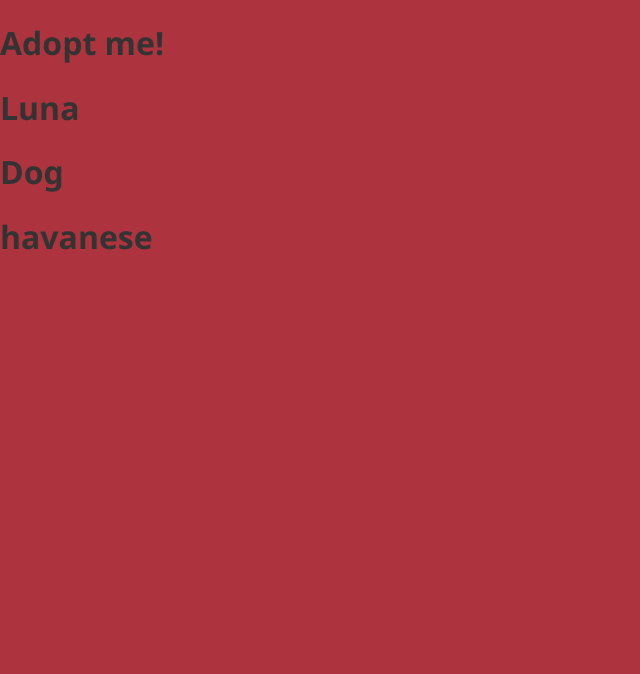
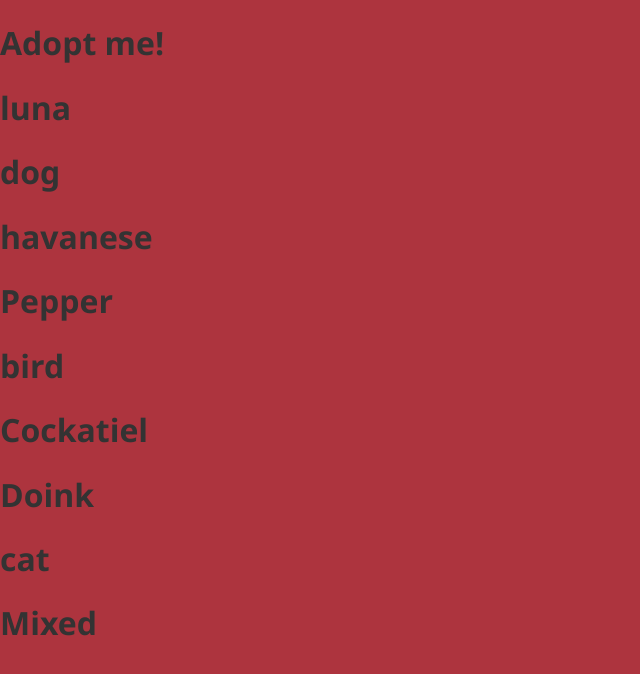
Before and after one commit to choiwa/understanding-react, a React (Vite) app: page / in a window 1280 px wide. Shown: the top 674 px of the page, without its empty margins (0-640 px from the left). Built offline with nearby package versions, Linux system fonts and the light colour scheme.

Commit message:
convert React.createElement to jsx

```diff
--- a/src/App.js
+++ b/src/App.js
@@ -4,14 +4,23 @@ import Pet from "./Pet";
 
 class App extends React.Component {
   render() {
-    return React.createElement("div", {}, [
-      React.createElement("h1", {}, "Adopt me!"),
-      React.createElement(Pet, {
-        name: "Luna",
-        animal: "Dog",
-        breed: "havanese"
-      })
-    ]);
+    // return React.createElement("div", {}, [
+    //   React.createElement("h1", {}, "Adopt me!"),
+    //   React.createElement(Pet, {
+    //     name: "Luna",
+    //     animal: "Dog",
+    //     breed: "havanese"
+    //   })
+    // ]);
+
+    return (
+      <div>
+        <h1>Adopt me!</h1>
+        <Pet name="luna" animal="dog" breed="havanese" />
+        <Pet name="Pepper" animal="bird" breed="Cockatiel" />
+        <Pet name="Doink" animal="cat" breed="Mixed" />
+      </div>
+    );
   }
 }
 
```
